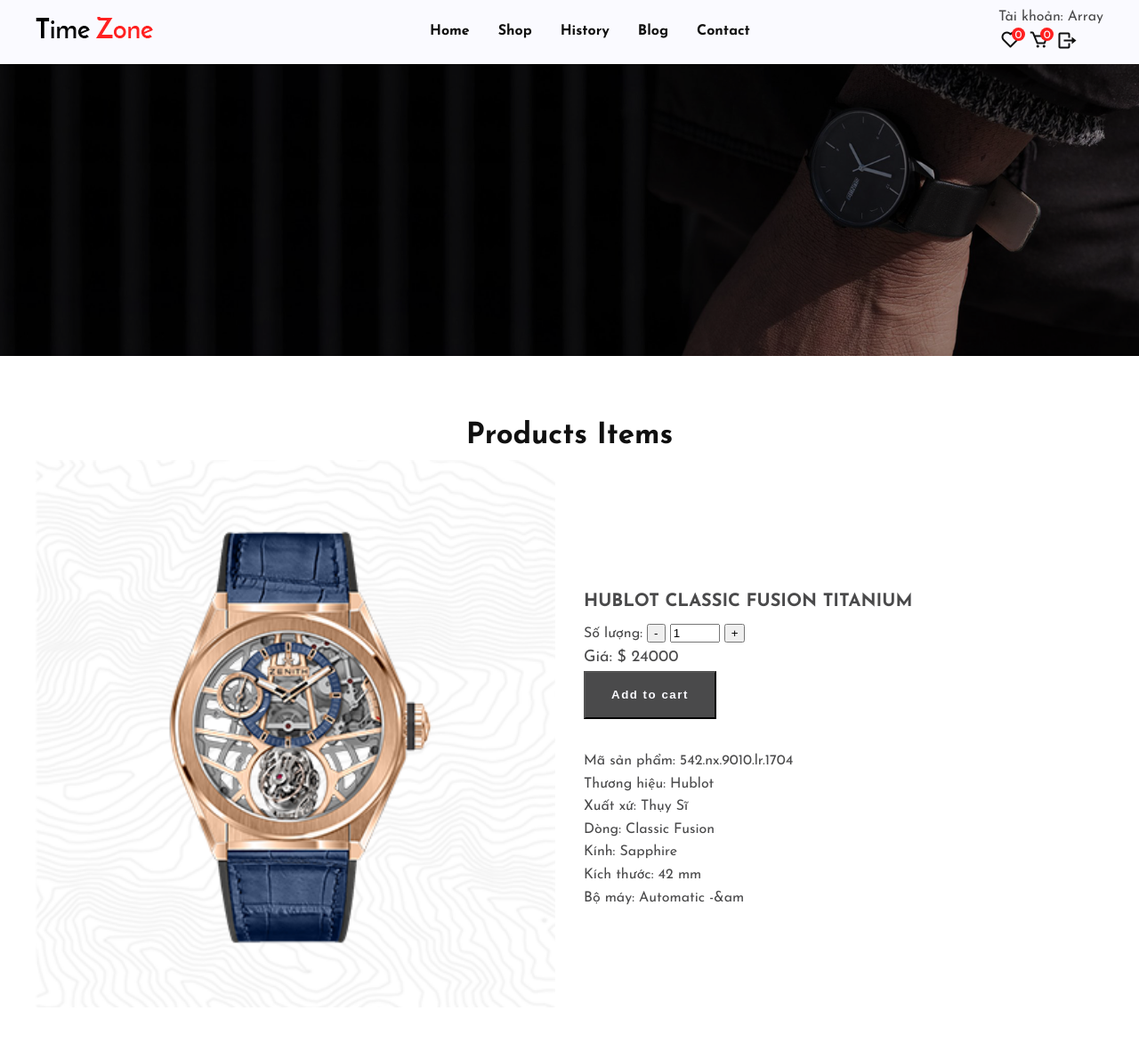
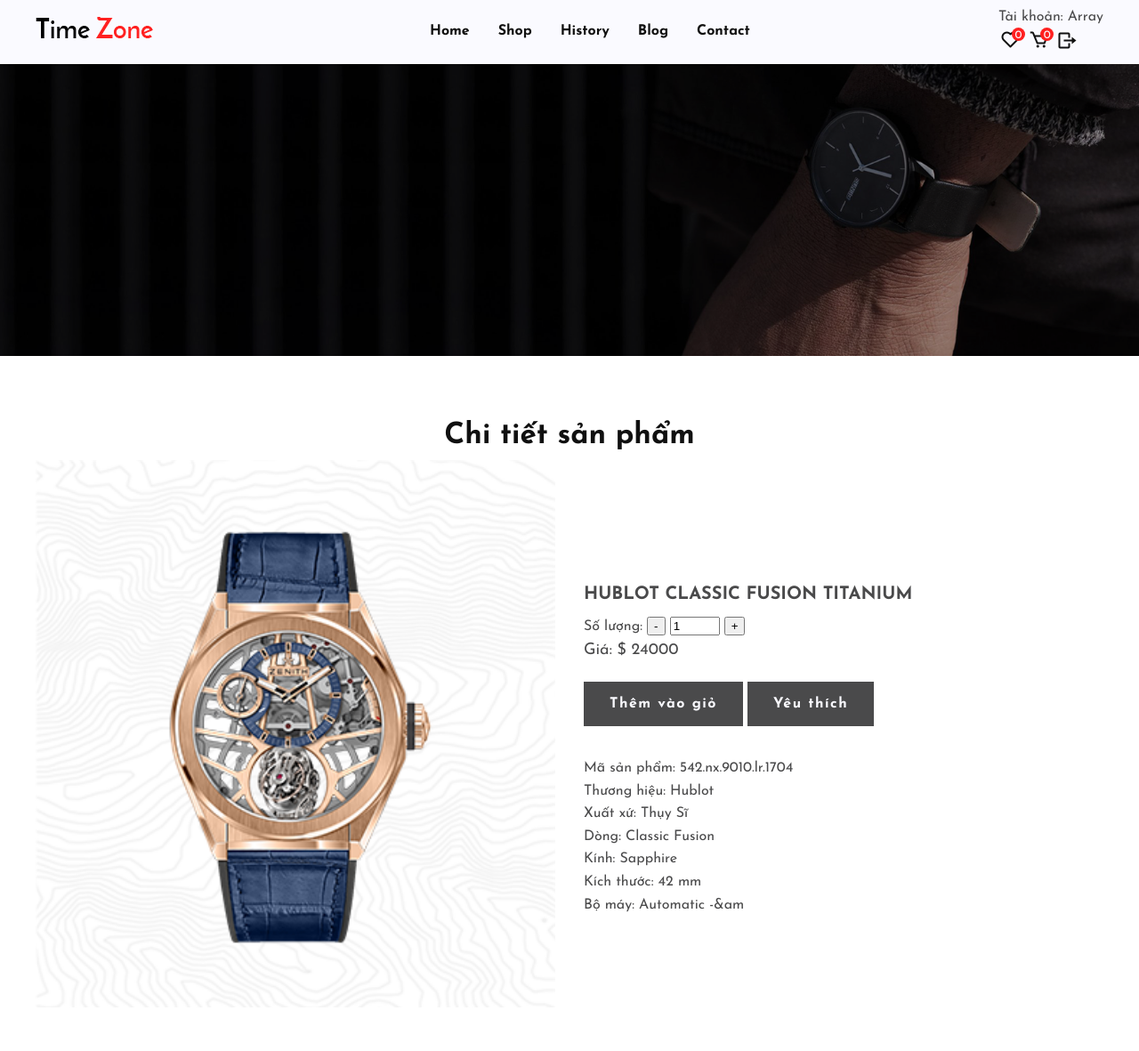
Before and after one commit to toni123654123/shopWatch, a PHP site: page /travel/index.php?c=product&a=item&id=6 in a window 1280 px wide. Shown: the top 1181 px of the page at 89% size. Run offline with PHP 8.4, Linux system fonts and the light colour scheme; the visitor is signed in with stand-in values (Sample User, id 1); data comes from the database, SQL or seed files in the repository; data that the repository does not hold is empty.

Commit message:
fixed yeu thich

```diff
--- a/watch/Controller/products/index.php
+++ b/watch/Controller/products/index.php
@@ -55,6 +55,30 @@
 
             if (isset($_SESSION['cart'])) {
                 $cart = $_SESSION['cart'];
+            }
+
+            if (isset($_GET['Id'])) {
+                $id = $_GET['Id'];
+                $data = $db->getId("product", "proId", $id);
+                $heartcart = $db->getId("product", "proId", $id);
+
+                $item = [
+                    'proId' => $heartcart['proId'],
+                    'proName' => $heartcart['proName'],
+                    'proImage' => $heartcart['proImage'],
+                    'proDetail' => $heartcart['proDetail'],
+                    'proPrice' => $heartcart['proPrice'],
+                    'quantity' => 1,
+                ];
+
+
+                $_SESSION['heart'][$id] = $item;
+            }
+
+            if (!isset($_SESSION['heart'])) {
+                return  false;
+            } else {
+                $heart = $_SESSION['heart'];
             }
 
 
--- a/watch/View/cart/index.php
+++ b/watch/View/cart/index.php
@@ -107,7 +107,7 @@
                         if (!empty($cart)) { ?>
                             <a href="index.php?c=order" class="cart__button">Mua hàng</a>
                         <?php } else { ?>
-                            <a href="#" class="cart__button" onclick="showError()">Mua hàng</a>
+                            <a href="#" class="cart__button" onclick='showErrorToast("Giỏ hàng của bạn hiện chưa có sản phẩm. <br /> Vui lòng thêm sản phẩm để mua hàng !!!")'>Mua hàng</a>
                         <?php }
                         ?>
                     </td>
--- a/watch/View/heart/index.php
+++ b/watch/View/heart/index.php
@@ -33,7 +33,7 @@
                     ?>
                             <tr>
                                 <td class="cart__item text-center">
-                                    <a href="index.php?c=cart&a=del&id=<?= $val['proId']; ?>" class="cart__icon"><i class='bx bx-x-circle'></i></a>
+                                    <a href="index.php?c=heart&a=del&id=<?= $val['proId']; ?>" class="cart__icon"><i class='bx bx-x-circle'></i></a>
                                 </td>
                                 <td class="cart__item">
                                     <img src="upload/<?php echo $val['proImage']; ?>" alt="">
--- a/watch/View/products/item.php
+++ b/watch/View/products/item.php
@@ -9,7 +9,7 @@
     </section>
     <!-- ========== PRODUCT =========== -->
     <section class="products">
-        <h2 class="products__title">Products Items</h2>
+        <h2 class="products__title">Chi tiết sản phẩm</h2>
         <form action="">
             <div class="products__container bd-grid">
                 <div class="products__box">
@@ -29,8 +29,18 @@
                     <input class="plus is-form" type="button" value="+">
 
                     <p class="products__price">Giá: $ <?= $data['proPrice']; ?></p>
-                    <div>
-                        <button type="submit" class="button">Add to cart</button>
+                    <div style="margin-top: 20px;">
+                        <button type="submit" class="button">Thêm vào giỏ</button>
+                        <?php
+                        if (!empty($_SESSION['user'])) { ?>
+                            <a href="index.php?c=product&a=item&Id=<?php echo $data['proId']; ?>" class="button">
+                                Yêu thích
+                            </a>
+                        <?php } else { ?>
+                            <a href="#" class="button" onclick='showErrorToast("Bạn cần phải đăng nhập để yêu thích sản phẩm !")'>
+                                Yêu thích
+                            </a>
+                        <?php } ?>
                     </div>
                     <div class="products__desc" style="margin-top: 35px;"><?= $data['proDetail']; ?>
                     </div>
--- a/watch/assets/css/style.css
+++ b/watch/assets/css/style.css
@@ -101,10 +101,15 @@
   -webkit-transition: 0.3s;
   transition: 0.3s;
   letter-spacing: 1.5px;
+  border: none;
+  outline: none;
+  font-family: "Josefin Sans", sans-serif;
+  font-size: 1rem;
 }
 
 .button:hover {
   background-color: #ff2020;
+  cursor: pointer;
 }
 
 .nav {
--- a/watch/assets/css/style.scss
+++ b/watch/assets/css/style.scss
@@ -123,10 +123,15 @@
     line-height: 0;
     transition: 0.3s;
     letter-spacing: 1.5px;
+    border: none;
+    outline: none;
+    font-family: $body-font;
+    font-size: $normal-font-size;
 }
 
 .button:hover {
     background-color: $first-color;
+    cursor: pointer;
 }
 
 // NAV
--- a/watch/inc/header.php
+++ b/watch/inc/header.php
@@ -7,11 +7,19 @@
     <title>Shop Watch</title>
     <link href='https://unpkg.com/boxicons@2.0.7/css/boxicons.min.css' rel='stylesheet'>
     <link rel="stylesheet" href="assets/css/style.css">
+    <link href="admin/css/font-awesome.css" rel="stylesheet">
+    <script src="Toast/toast.js"></script>
     <script src="https://code.jquery.com/jquery-3.5.1.js"></script>
 </head>
+<style>
+    .toast {
+        padding: 10px;
+    }
+</style>
 
 <body>
-
+    <?php
+    require 'Toast/index.php'; ?>
     <!-- ======= HEADER ====== -->
     <header class="l-header" id="header">
         <nav class="nav bd-grid">
```
Also changed, not shown: watch/Controller/heart/index.php (+11 -0 lines), watch/View/products/index.php (+12 -5 lines), 1 other file.
